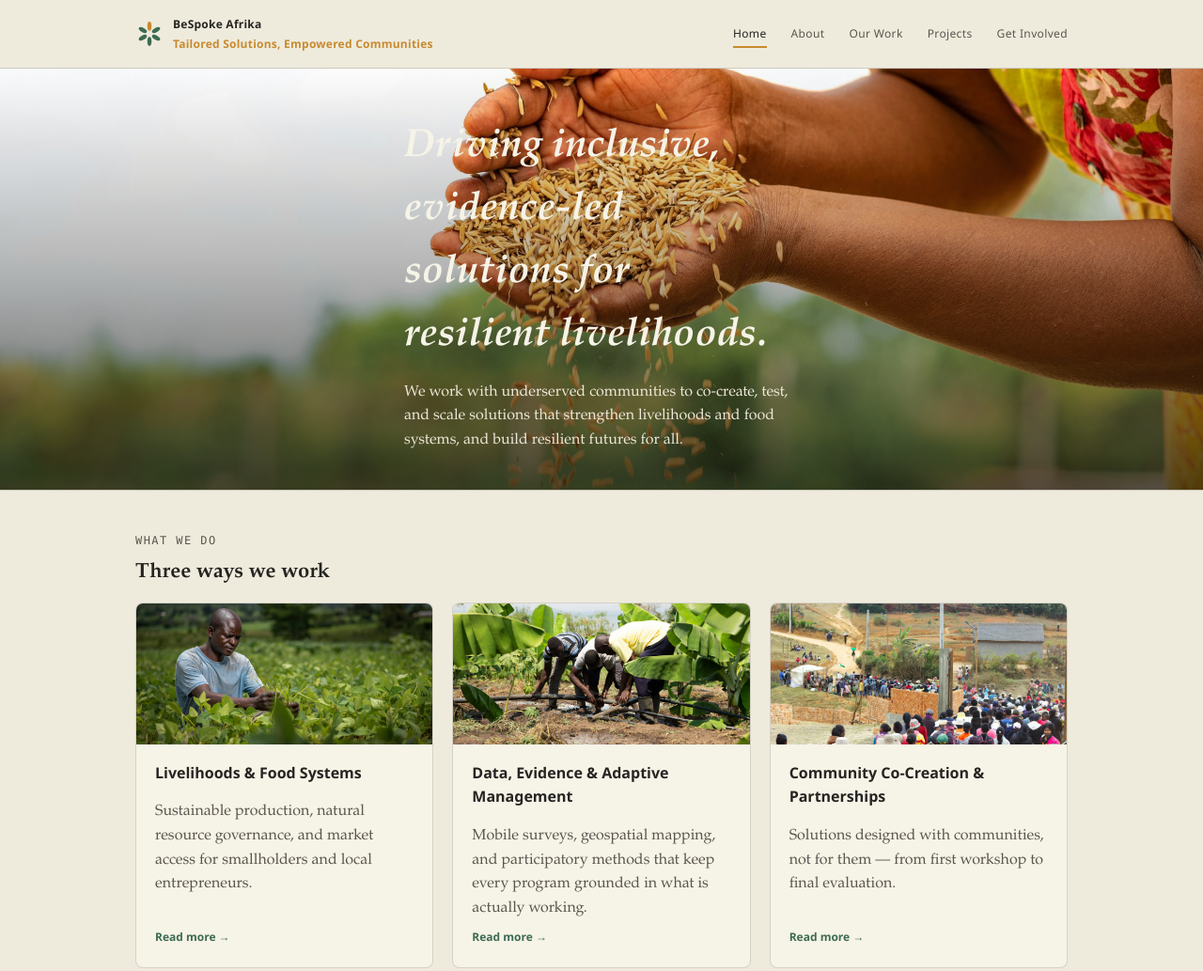
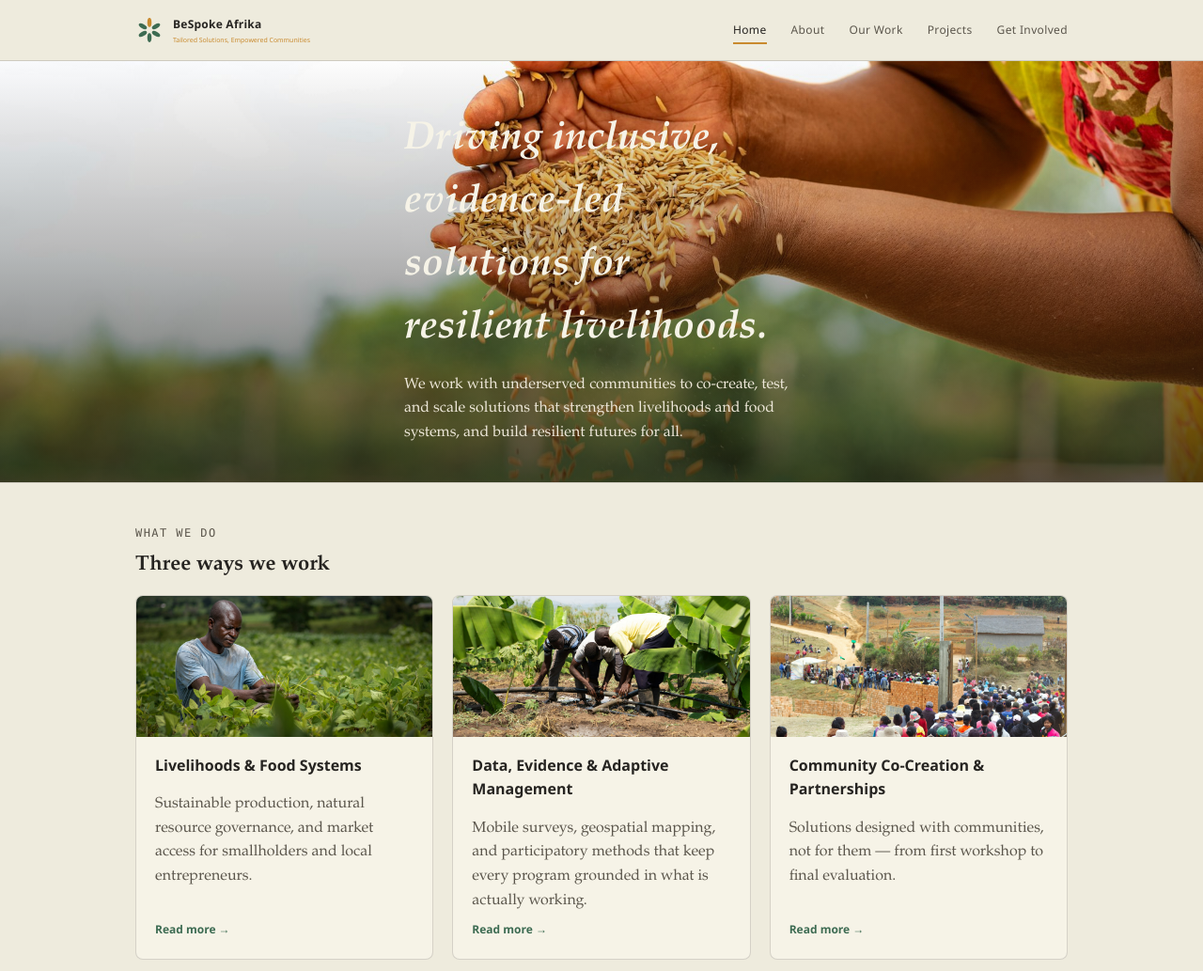
Before and after one commit to bespokeafrika/bespokeafrika.github.io, a plain HTML site: page index.html in a window 1280 px wide. Shown: the top 1033 px of the page at 94% size. Drawn offline with Linux system fonts and the light colour scheme.

Commit message:
Fix specificity bug that was silently overriding the tagline styling
.brand span (class+type, specificity 0,1,1) was matching the header's
nested .brand-name/.brand-tag spans too, and beat the plain .brand-tag
class (specificity 0,1,0) — so every size/weight change to .brand-tag
over the last several commits was being overridden back to 12px/600
without any visible effect. Scoped the legacy rule to .brand > span
(direct child) so it only targets the footer's plain span, which is
what it was originally meant for.

```diff
--- a/css/style.css
+++ b/css/style.css
@@ -63,7 +63,7 @@ header.site .wrap{
 }
 .brand{ display:flex; align-items:center; gap:10px; text-decoration:none; color:var(--ink); }
 .brand img{ width:30px; height:30px; }
-.brand span{ font-family:var(--sans); font-weight:600; font-size:var(--fs-label); letter-spacing:.02em; }
+.brand > span{ font-family:var(--sans); font-weight:600; font-size:var(--fs-label); letter-spacing:.02em; }
 .brand-text{ display:flex; flex-direction:column; }
 .brand-name{ font-family:var(--sans); font-weight:600; font-size:var(--fs-label); letter-spacing:.02em; }
 .brand-tag{ font-family:var(--sans); font-weight:400; font-size:calc(var(--fs-label) * 0.58); letter-spacing:normal; color:var(--gold); margin-top:2px; }
```
